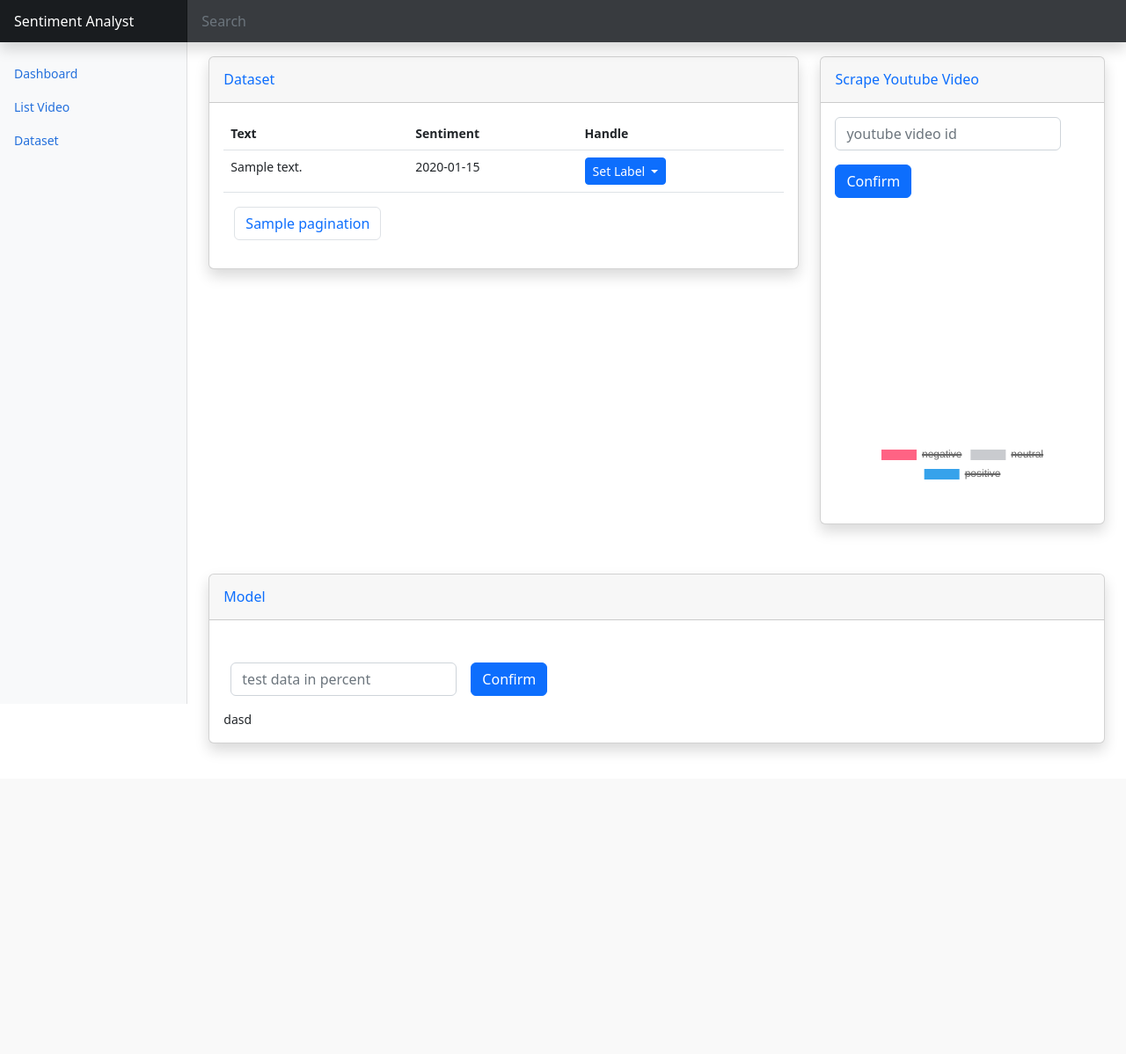
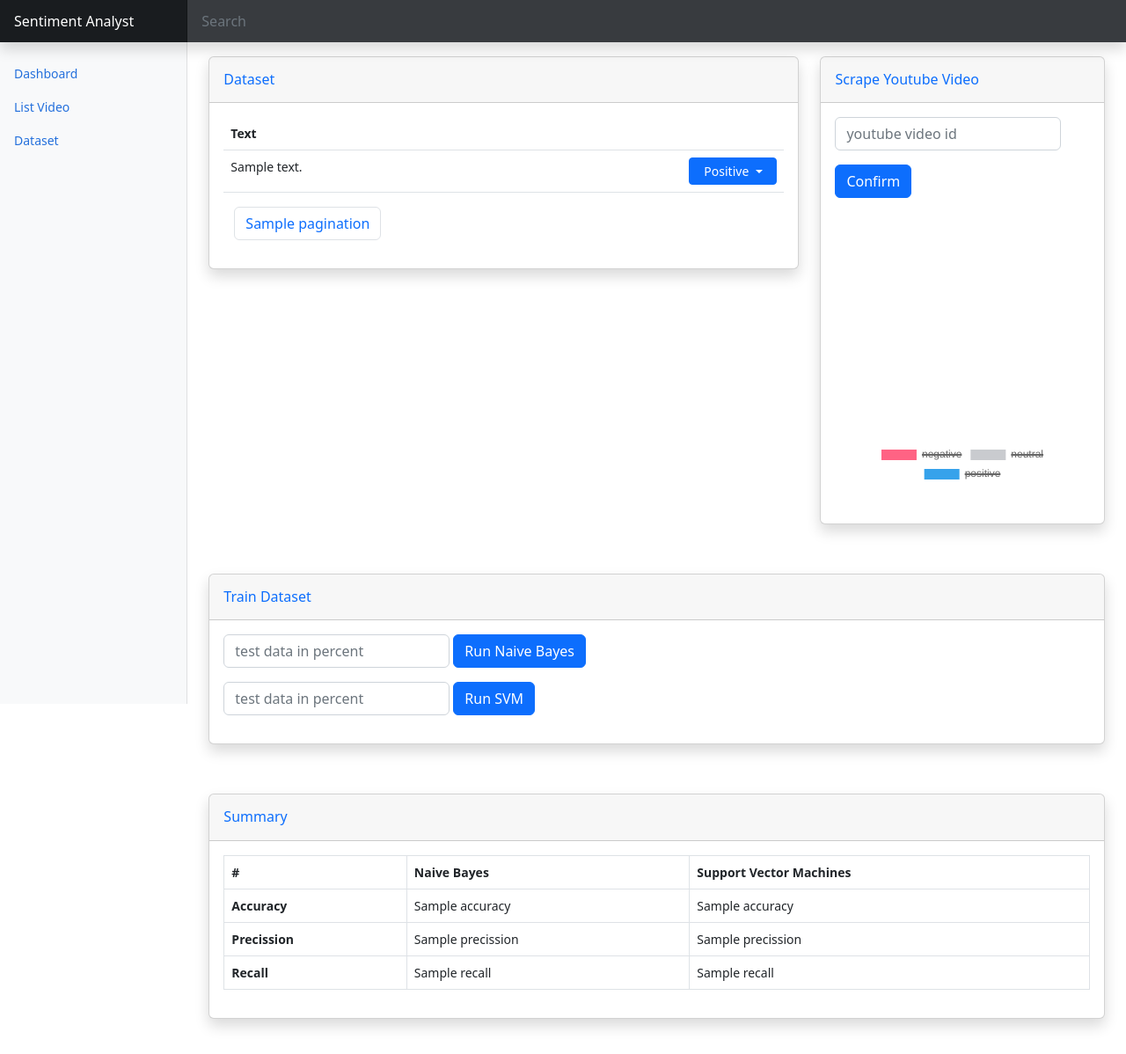
Before and after one commit to lintabong/web-flask-youtube-sentiment-cl, a Flask app: template templates/dataset.html in a window 1280 px wide. Shown: the whole page at 88% size. Before the commit the page ends 853 px from the top, so only its background shows below. Run offline with Flask 3, Linux system fonts and the light colour scheme; the template is opened without the code that fills it: most values are stand-ins (such as "Sample title", 1, 10 or a date in 2020); parts of the project's set-up code (start-up, migrations or seed data) failed here and were passed over; some libraries are stand-ins or nearby versions.

Commit message:
Add result of trained model

```diff
--- a/app.py
+++ b/app.py
@@ -1,4 +1,3 @@
-import math
 from flask import Flask
 from flask import request
 from flask import render_template
@@ -9,29 +8,30 @@ from threading import Thread
 from helper import formatter
 from helper import predict
 from helper import crawl_dataset
+from helper import train_nb
+from helper import train_svm
 from lib.database import Database
 
 database = Database()
-
 
 app = Flask(__name__)
 
 
 @app.route("/", methods=["GET", "POST"])
 def index():
-    if request.method == 'POST':
+    if request.method == "POST":
         video_id = request.form.get("fname")
 
-        p = Thread(target=predict.run, args=(video_id,))
+        p = Thread(target=predict.run, args=(video_id))
         p.start()
 
-        render_template("index.html")
     return render_template("index.html")
 
 
 @app.route("/list_video")
 def list_video():
-    return render_template("list_video.html", all_video=database.get_all_video())
+    return render_template("list_video.html",
+                           all_video=database.get_all_video())
 
 
 @app.route("/result/<video_id>")
@@ -39,7 +39,7 @@ def result(video_id):
     video_detail = database.get_video(video_id)
 
     if video_detail is None:
-        return redirect(url_for("result"))
+        return redirect(url_for("list_video"))
 
     neg, neu, pos = database.count_labeled_dataset()
 
@@ -60,15 +60,15 @@ def result(video_id):
 
 @app.route("/dataset", methods=["GET", "POST"])
 def dataset():
-    args     = request.args
-    offset   = int(args["offset"]) if "offset" in args else 0
+    args   = request.args
+    offset = int(args["offset"]) if "offset" in args else 0
 
-    comments = database.get_dataset((offset-1))
-    end      = database.get_max_dataset_page()
+    comments      = database.get_dataset((offset-1))
+    max_page      = database.get_max_dataset_page()
+    neg, neu, pos = database.count_labeled_dataset()
+    result        = database.get_result_model()
 
-    pagination = formatter.pagination(offset, end)
-
-    neg, neu, pos = database.count_labeled_dataset()
+    pagination = formatter.pagination(offset, max_page)
 
     if request.method == "POST":
         video_id = request.form.get("fname")
@@ -82,7 +82,8 @@ def dataset():
                             pagination=pagination,
                             negative=neg,
                             neutral=neu,
-                            positive=pos)
+                            positive=pos,
+                            result=result)
 
 
 @app.route("/labeling")
@@ -92,5 +93,32 @@ def labeling():
     return redirect(url_for("dataset", offset=args["current"]))
 
 
+@app.route("/train_nb", methods=["GET", "POST"])
+def trainnb():
+    if request.method == "POST":
+        test_data = request.form.get("percentage-test-data")
+        try:
+            p = Thread(target=train_nb.run, args=(int(test_data),))
+            p.start()
+
+        except Exception as error:
+            print(error)
+
+    return redirect(url_for("dataset", offset=1))
+
+@app.route("/train_svm", methods=["GET", "POST"])
+def trainsvm():
+    if request.method == "POST":
+        test_data = request.form.get("percentage-test-data")
+        try:
+            p = Thread(target=train_svm.run, args=(int(test_data),))
+            p.start()
+
+        except Exception as error:
+            print(error)
+
+    return redirect(url_for("dataset", offset=1))
+
+
 if __name__ == "__main__":
     app.run(debug=True)
--- a/helper/crawl_dataset.py
+++ b/helper/crawl_dataset.py
@@ -1,9 +1,7 @@
 import os
 import sys
-import random
 
 sys.path.insert(1, os.path.abspath(os.path.join(os.getcwd())))
-from datetime import datetime
 from lib.youtube import Youtube
 from lib.database import Database
 
--- a/templates/dataset.html
+++ b/templates/dataset.html
@@ -13,23 +13,35 @@
                             <thead>
                               <tr>
                                 <th scope="col">Text</th>
-                                <th scope="col">Sentiment</th>
-                                <th scope="col">Handle</th>
+                                <th scope="col" style="text-align: right;"></th>
                               </tr>
                             </thead>
                             <tbody>
                                 {% for each in comments %}
                                     <tr>
                                         <td>{{ each["text"] }}</td>
-                                        <td>{{ each["sentiment"] }}</td>
-                                        <td>
+                                        <td style="text-align: right;">
                                             <div class="btn-group">
-                                                <button class="btn btn-primary btn-sm dropdown-toggle" type="button" data-bs-toggle="dropdown" aria-expanded="false">
-                                                    Set Label
+                                                {% if each["sentiment"] == 0 %}
+                                                <button style="width:100px" class="btn btn-success btn-sm dropdown-toggle" type="button" data-bs-toggle="dropdown">
+                                                    No-label
                                                 </button>
+                                                {% elif each["sentiment"] == 1 %}
+                                                <button style="width:100px" class="btn btn-danger btn-sm dropdown-toggle" type="button" data-bs-toggle="dropdown">
+                                                    Negative
+                                                </button>
+                                                {% elif each["sentiment"] == 2 %}
+                                                <button style="width:100px" class="btn btn-secondary btn-sm dropdown-toggle" type="button" data-bs-toggle="dropdown">
+                                                    Neutral
+                                                </button>
+                                                {% else %}
+                                                <button style="width:100px" class="btn btn-primary btn-sm dropdown-toggle" type="button" data-bs-toggle="dropdown">
+                                                    Positive
+                                                </button>
+                                                {% endif %}
                                                 <ul class="dropdown-menu">
                                                     <li>
-                                                        <a class="dropdown-item" href="{{ url_for('labeling', commentId=each['commentId'], label=0, current=request.args.get('offset')) }}">unlabel</a>
+                                                        <a class="dropdown-item" href="{{ url_for('labeling', commentId=each['commentId'], label=0, current=request.args.get('offset')) }}">no-label</a>
                                                     </li>
                                                     <li>
                                                         <a class="dropdown-item" href="{{ url_for('labeling', commentId=each['commentId'], label=1, current=request.args.get('offset')) }}">negative</a>
@@ -93,22 +105,65 @@
             <div class="col-xl col-lg-7">
                 <div class="card shadow mb-4">
                     <div class="card-header py-3 d-flex flex-row align-items-center justify-content-between">
-                        <h6 class="m-0 font-weight-bold text-primary">Model</h6>
+                        <h6 class="m-0 font-weight-bold text-primary">Train Dataset</h6>
+                    </div>
+                    <div class="card-body">
+                        <form action="{{ url_for('trainnb')}}" method="post" class="row g-1">
+                            <div class="col-auto">
+                                <input type="text" class="form-control" name="percentage-test-data" placeholder="test data in percent">
+                            </div>
+                            <div class="col-auto">
+                                <button type="submit" class="btn btn-primary mb-3">Run Naive Bayes</button>
+                            </div>
+                        </form>
+                        <form action="{{ url_for('trainsvm')}}" method="post" class="row g-1">
+                            <div class="col-auto">
+                                <input type="text" class="form-control" name="percentage-test-data" placeholder="test data in percent">
+                            </div>
+                            <div class="col-auto">
+                                <button type="submit" class="btn btn-primary mb-3">Run SVM</button>
+                            </div>
+                        </form>
+                    </div>
+                </div>
+            </div>
+        </div>
+
+        <div class="row py-3">
+            <div class="col-xl col-lg-7">
+                <div class="card shadow mb-4">
+                    <div class="card-header py-3 d-flex flex-row align-items-center justify-content-between">
+                        <h6 class="m-0 font-weight-bold text-primary">Summary</h6>
                     </div>
                     <div class="card-body">
                         <div class="container">
                             <div class="row">
-                                <form action="" method="post" class="row g-3">
-                                    <div class="col-auto">
-                                        <input type="text" class="form-control" name="fname" placeholder="test data in percent">
-                                    </div>
-                                    <div class="col-auto">
-                                        <button type="submit" class="btn btn-primary mb-3">Confirm</button>
-                                    </div>
-                                </form>
-                            </div>
-                            <div class="row">
-                                dasd
+                                <table class="table table-bordered">
+                                    <thead>
+                                      <tr>
+                                        <th scope="col">#</th>
+                                        <th scope="col">Naive Bayes</th>
+                                        <th scope="col">Support Vector Machines</th>
+                                      </tr>
+                                    </thead>
+                                    <tbody>
+                                      <tr>
+                                        <th scope="row">Accuracy</th>
+                                        <td>{{ result['nb']['accuracy'] }}</td>
+                                        <td>{{ result['svm']['accuracy'] }}</td>
+                                      </tr>
+                                      <tr>
+                                        <th scope="row">Precission</th>
+                                        <td>{{ result['nb']['precission'] }}</td>
+                                        <td>{{ result['svm']['precission'] }}</td>
+                                      </tr>
+                                      <tr>
+                                        <th scope="row">Recall</th>
+                                        <td>{{ result['nb']['recall'] }}</td>
+                                        <td>{{ result['svm']['recall'] }}</td>
+                                      </tr>
+                                    </tbody>
+                                  </table>
                             </div>
                         </div>
                     </div>
```
Also changed, not shown: helper/train_nb.py (+25 -6 lines), helper/train_svm.py (+21 -4 lines), lib/database.py (+55 -2 lines), 1 other file.
